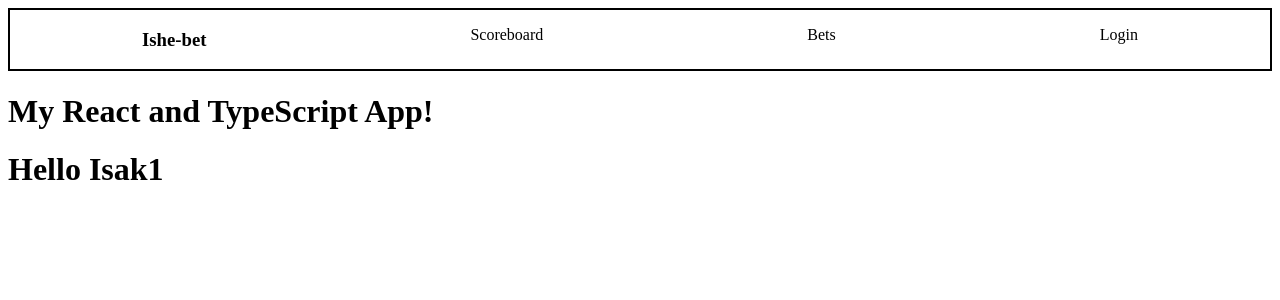
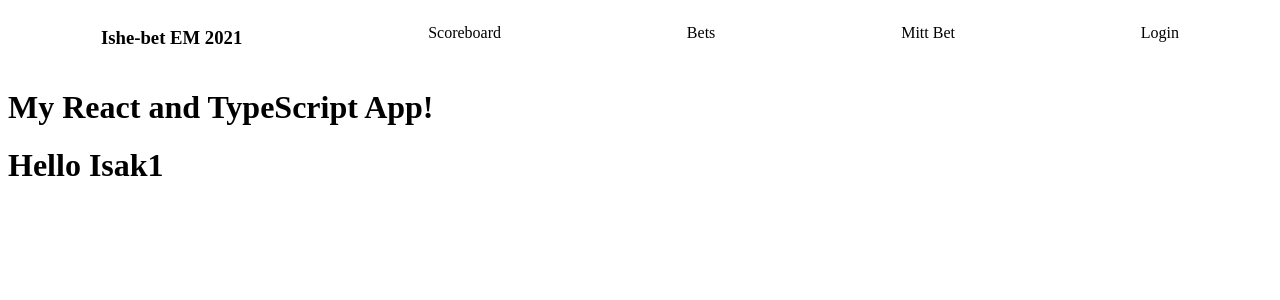
Before and after one commit to IsakFriisJespersen/ishe-bet, a React app: page / in a window 1280 px wide. Shown: the top 300 px of the page. Built offline with nearby package versions, Linux system fonts and the light colour scheme; the HTML template or start-up script is replaced by a standard one.

Commit message:
oncklick

```diff
--- a/src/components/navbar/navbar.tsx
+++ b/src/components/navbar/navbar.tsx
@@ -1,12 +1,10 @@
 import React from "react";
 import Grid from '@material-ui/core/Grid';
-import './navbar.scss'
 
 export default class Welcome extends React.Component {
     render() {
         return (
             <div
-                className="divNav"
             >
                 <Grid
                     container
@@ -15,10 +13,13 @@ export default class Welcome extends React.Component {
                     alignItems="flex-start"
 
                 >
-                    <h3>Ishe-bet</h3>
+                    <h3>Ishe-bet EM 2021</h3>
                     <p>Scoreboard</p>
                     <p>Bets</p>
-                    <p>Login</p>
+                    <p>Mitt Bet</p>
+                    <p
+                        onClick={()=> {console.log("hej")}}
+                    >Login</p>
                 </Grid>
             </div>
         )
```
